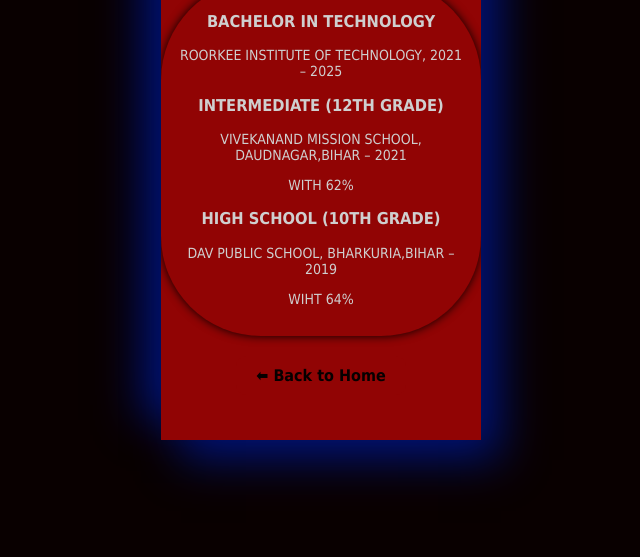
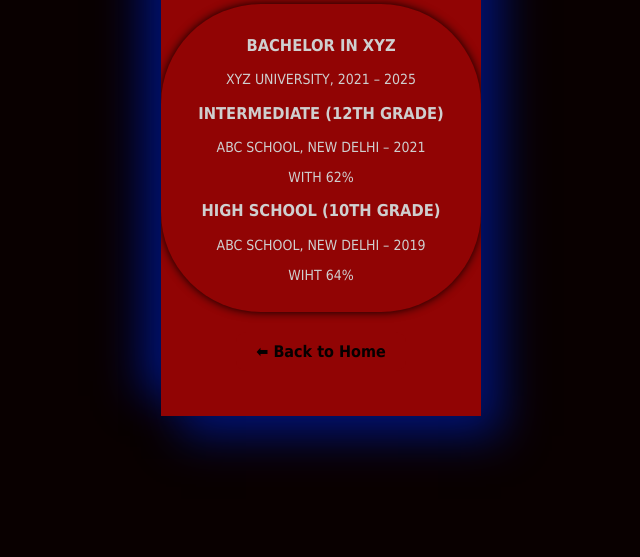
Before and after one commit to nkumar-777/profile, a plain HTML site: page education.html in a window 1280 px wide. Shown: the part 243-800 px from the top of the page, without its empty margins (319-959 px from the left). Drawn offline with Linux system fonts and the light colour scheme.

Commit message:
education.html

```diff
--- a/education.html
+++ b/education.html
@@ -14,15 +14,15 @@
         <h2 style="text-align:center;">📘 Education</h2>
 
         <div class="main-content">
-            <h3>Bachelor in Technology</h3>
-            <p>Roorkee Institute of Technology, 2021 – 2025</p>
+            <h3>Bachelor in XYZ</h3>
+            <p>XYZ UNIVERSITY, 2021 – 2025</p>
 
             <h3>Intermediate (12th Grade)</h3>
-            <p>Vivekanand Mission School, Daudnagar,Bihar – 2021</p>
+            <p>ABC School, NEW DELHI – 2021</p>
             <p>with 62%</p>
 
             <h3>High School (10th Grade)</h3>
-            <p>DAV Public School, BHarkuria,Bihar – 2019</p>
+            <p>ABC School, NEW DELHI – 2019</p>
             <p>wiht 64%</p>
         </div>
 
```
